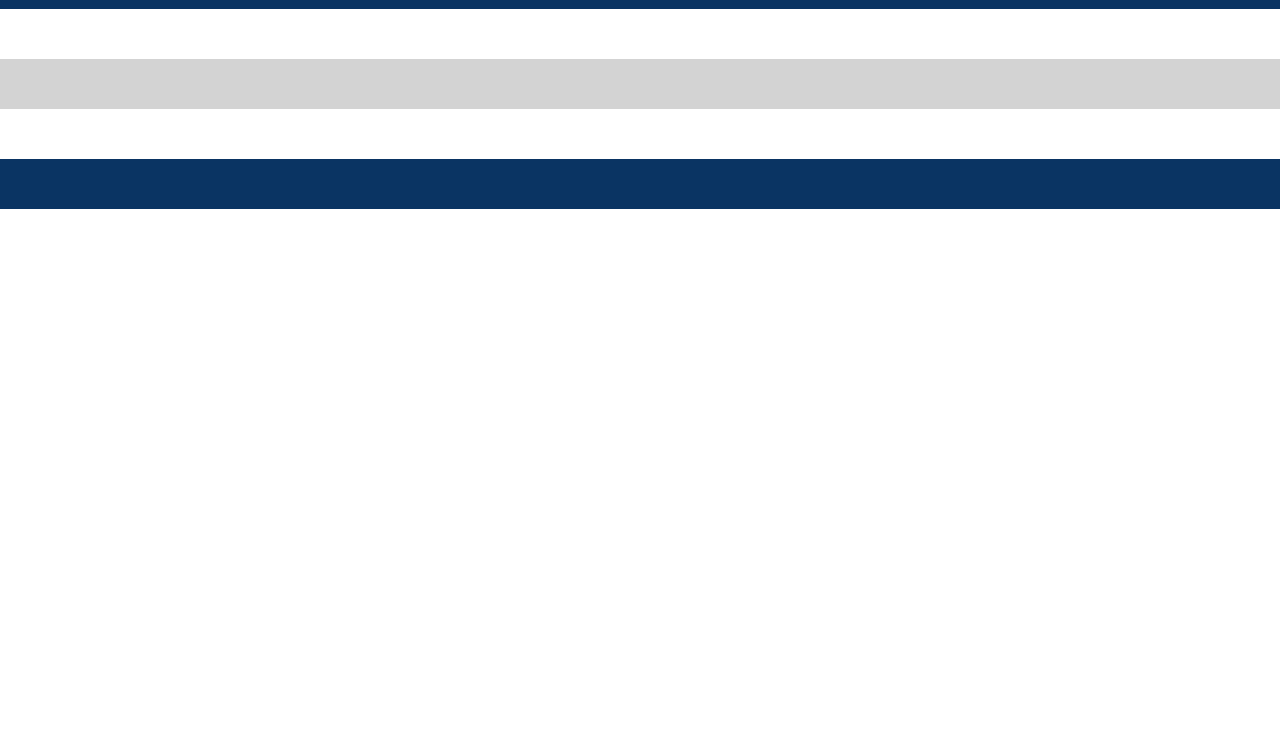
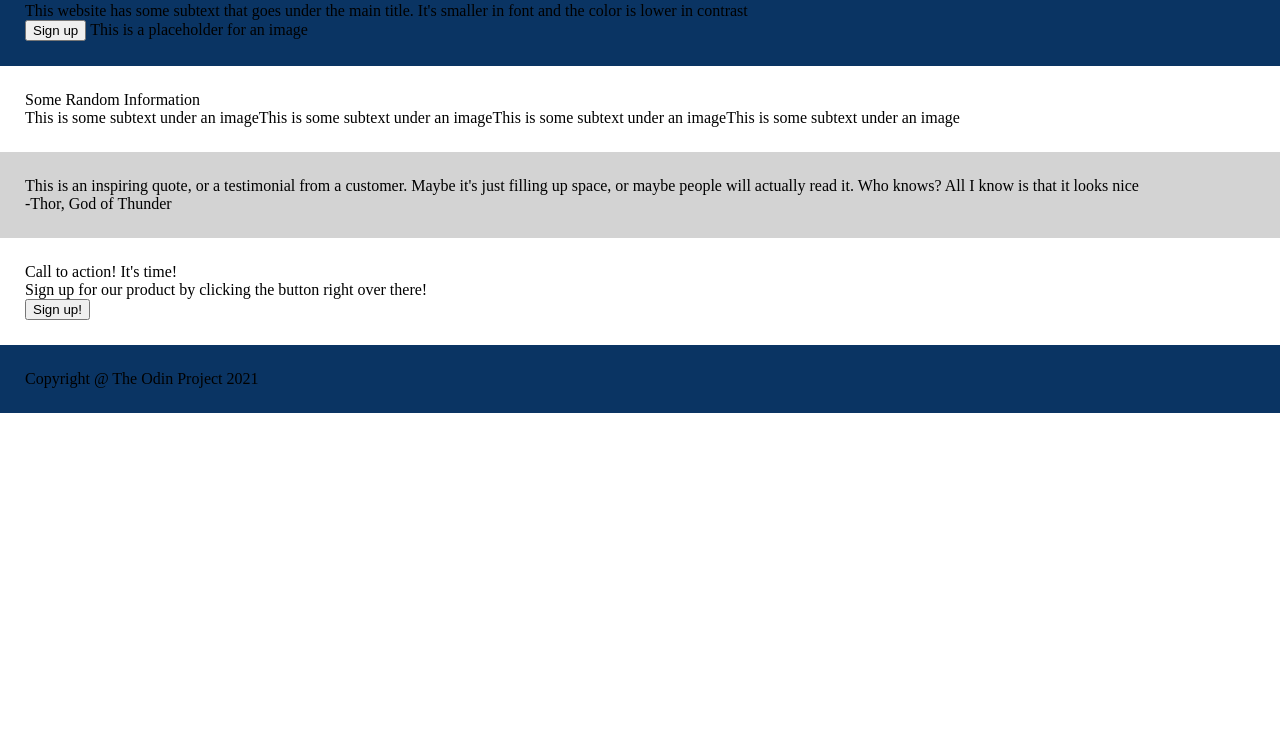
Before and after one commit to TristanTsang/odin-landing-page, a plain HTML site: page index.html in a window 1280 px wide. Shown: the part 70-800 px from the top of the page. Drawn offline with Linux system fonts and the light colour scheme.

Commit message:
Add page content
Added the remaining text and elements to populate the page.
Elements are unstyled but represent all elements needed in the page.

```diff
--- a/index.html
+++ b/index.html
@@ -21,11 +21,63 @@
           <div class="header-link">header link three</div>
         </div>
       </nav>
+
+      <div style="justify-content: center; align-items: center">
+        <div style="display: inline">
+          <div>This Website Is Awesome</div>
+          <div>
+            This website has some subtext that goes under the main title. It's
+            smaller in font and the color is lower in contrast
+          </div>
+          <button>Sign up</button>
+        </div>
+
+        <div style="display: inline">This is a placeholder for an image</div>
+      </div>
     </div>
 
-    <div style="background-color: white; padding: 25px"></div>
-    <div style="background-color: lightgray; padding: 25px"></div>
-    <div style="background-color: white; padding: 25px"></div>
-    <div style="background-color: rgb(10, 52, 99); padding: 25px"></div>
+    <div style="background-color: white; padding: 25px">
+      <div>Some Random Information</div>
+      <div style="display: flex">
+        <div>
+          <div class="blue-box"></div>
+          <div class="subtext">This is some subtext under an image</div>
+        </div>
+        <div>
+          <div class="blue-box"></div>
+          <div class="subtext">This is some subtext under an image</div>
+        </div>
+        <div>
+          <div class="blue-box"></div>
+          <div class="subtext">This is some subtext under an image</div>
+        </div>
+        <div>
+          <div class="blue-box"></div>
+          <div class="subtext">This is some subtext under an image</div>
+        </div>
+      </div>
+    </div>
+    <div style="background-color: lightgray; padding: 25px">
+      <div>
+        This is an inspiring quote, or a testimonial from a customer. Maybe it's
+        just filling up space, or maybe people will actually read it. Who knows?
+        All I know is that it looks nice
+      </div>
+      <div>-Thor, God of Thunder</div>
+    </div>
+    <div style="background-color: white; padding: 25px">
+      <div class="banner">
+        <div>
+          <div>Call to action! It's time!</div>
+          <div>
+            Sign up for our product by clicking the button right over there!
+          </div>
+          <button>Sign up!</button>
+        </div>
+      </div>
+    </div>
+    <div style="background-color: rgb(10, 52, 99); padding: 25px">
+      <div>Copyright @ The Odin Project 2021</div>
+    </div>
   </body>
 </html>
```
